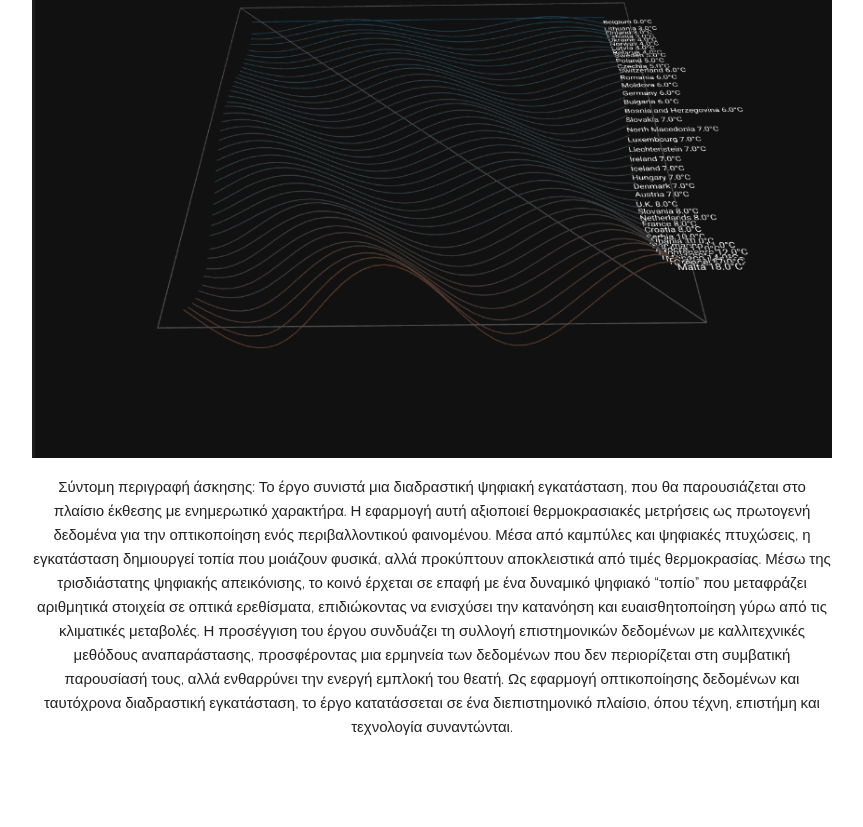
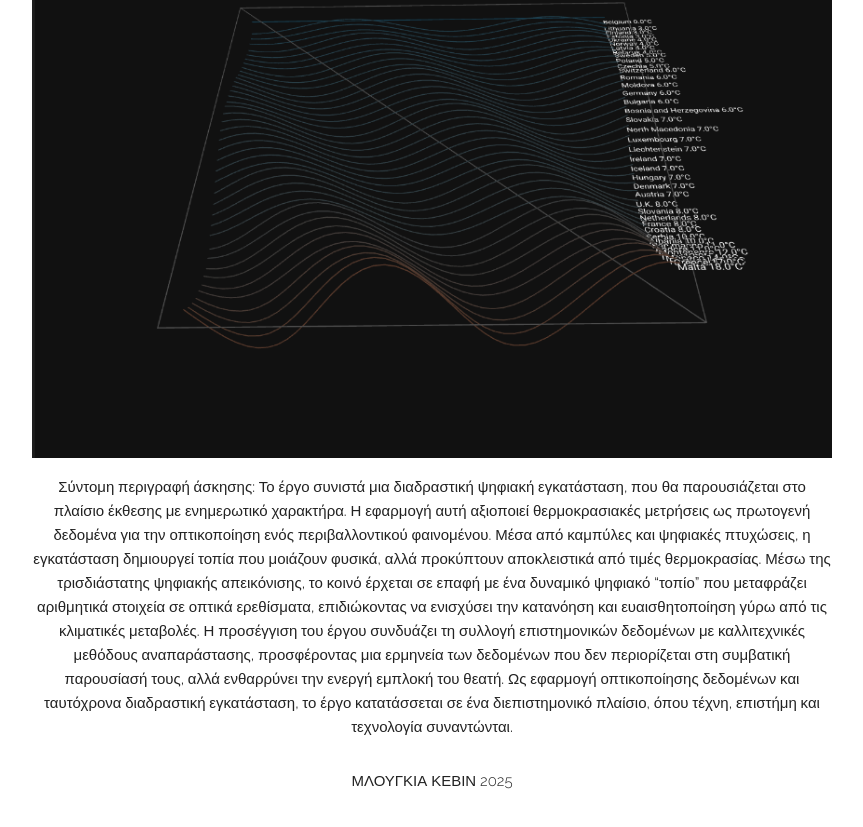
Before and after one commit to kevin-ml-hub/personal_web_page, a plain HTML site: page index.html in a window 1280 px wide. Shown: the part 8272-9099 px from the top of the page, without its empty margins (208-1071 px from the left). Before the commit the page ends 9061 px from the top, so only its background shows below. Drawn offline with Linux system fonts and the light colour scheme.

Commit message:
Update index.html

```diff
--- a/index.html
+++ b/index.html
@@ -99,6 +99,7 @@
       <img src="images/final3.png">
       <p>Σύντομη περιγραφή άσκησης:
          Το έργο συνιστά μια διαδραστική ψηφιακή εγκατάσταση, που θα παρουσιάζεται στο πλαίσιο έκθεσης με ενημερωτικό χαρακτήρα. Η εφαρμογή αυτή αξιοποιεί θερμοκρασιακές μετρήσεις ως πρωτογενή δεδομένα για την οπτικοποίηση ενός περιβαλλοντικού φαινομένου. Μέσα από καμπύλες και ψηφιακές πτυχώσεις, η εγκατάσταση δημιουργεί τοπία που μοιάζουν φυσικά, αλλά προκύπτουν αποκλειστικά από τιμές θερμοκρασίας. Μέσω της τρισδιάστατης ψηφιακής απεικόνισης, το κοινό έρχεται σε επαφή με ένα δυναμικό ψηφιακό “τοπίο” που μεταφράζει αριθμητικά στοιχεία σε οπτικά ερεθίσματα, επιδιώκοντας να ενισχύσει την κατανόηση και ευαισθητοποίηση γύρω από τις κλιματικές μεταβολές. Η προσέγγιση του έργου συνδυάζει τη συλλογή επιστημονικών δεδομένων με καλλιτεχνικές μεθόδους αναπαράστασης, προσφέροντας μια ερμηνεία των δεδομένων που δεν περιορίζεται στη συμβατική παρουσίασή τους, αλλά ενθαρρύνει την ενεργή εμπλοκή του θεατή. Ως εφαρμογή οπτικοποίησης δεδομένων και ταυτόχρονα διαδραστική εγκατάσταση, το έργο κατατάσσεται σε ένα διεπιστημονικό πλαίσιο, όπου τέχνη, επιστήμη και τεχνολογία συναντώνται.</p>
+      <h6>ΜΛΟΥΓΚΙΑ ΚΕΒΙΝ 2025</h6>
     </div>
   </div>
 </body>
```
